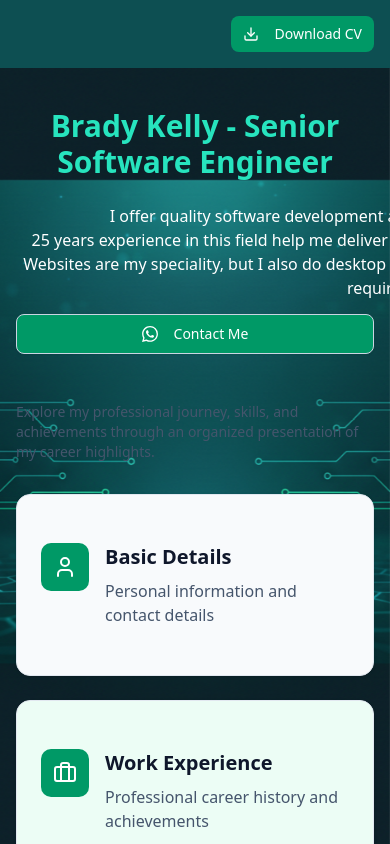
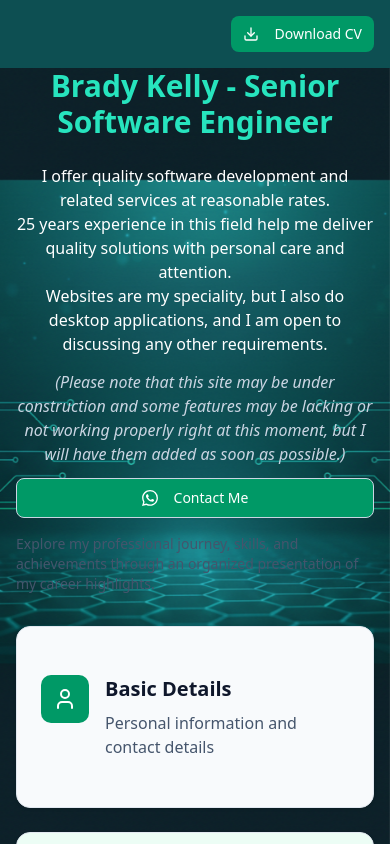
Before and after one commit to brady-kelly/portfolio-temp, a Next.js app: page / in a window 390 px wide. Shown: the top 844 px of the page. Built offline with nearby package versions, Linux system fonts and the light colour scheme.

Commit message:
Hero text centred

```diff
--- a/app/page.tsx
+++ b/app/page.tsx
@@ -1,5 +1,5 @@
-import Link from "next/link"
-import { Card, CardContent } from "@/components/ui/card"
+import Link from "next/link";
+import { Card, CardContent } from "@/components/ui/card";
 import { cvSections } from "@/data/sections";
 import { ContactMe } from "@/components/contact/contact-me";
 import { PageHeading } from "@/components/shared/page-heading";
@@ -9,30 +9,44 @@ export default function HomePage() {
   return (
     <div className="min-h-screen">
       {/* Hero Section */}
-      <div className="relative overflow-hidden">
-        <div className="relative max-w-7xl px-4 sm:px-1 lg:px-2 pt-10 pb-8">
-          <div className="text-center">
-            <PageHeading text="Brady Kelly - Senior Software Engineer" />
-            <div className="w-3xl mx-auto mb-3.5 text-white">
-              <p>I offer quality software development and related services at reasonable rates.</p>
-              <p>25 years experience in this field help me deliver quality solutions with personal care and attention.</p>
-              <p>Websites are my speciality, but I also do desktop applications, and I am open to discussing any other requirements.</p>
-            </div>
-            {/* <p className="text-slate-600"><em>(Please note that this site may be under construction and lacks several features. I will have them added as soon as possible.)</em></p> */}
-            <div className="mt-3"><ContactMe /></div>
+      <div className="w-full px-4">
+        <div className="w-full max-w-2xl mx-auto text-center wrap-break-word">
+          <PageHeading text="Brady Kelly - Senior Software Engineer" />
+          <div className="mb-3.5 text-white">
+            <p className="whitespace-normal">
+              I offer quality software development and related services at
+              reasonable rates.
+            </p>
+            <p className="whitespace-normal">
+              25 years experience in this field help me deliver quality
+              solutions with personal care and attention.
+            </p>
+            <p className="whitespace-normal">
+              Websites are my speciality, but I also do desktop applications,
+              and I am open to discussing any other requirements.
+            </p>
+          </div>
+          <p className="text-slate-300">
+            <em>
+              (Please note that this site may be under construction and some
+              features may be lacking or not working properly right at this
+              moment, but I will have them added as soon as possible.)
+            </em>
+          </p>
+          <div className="mt-3">
+            <ContactMe />
           </div>
         </div>
       </div>
 
-
       <div className="max-w-7xl mx-auto px-4 sm:px-6 lg:px-8 py-4">
         <p className="text-sm md:text-sm text-slate-600 mb-8 max-w-3xl mx-auto text-pretty">
-          Explore my professional journey, skills, and achievements through an organized presentation of my career
-          highlights.
+          Explore my professional journey, skills, and achievements through an
+          organized presentation of my career highlights.
         </p>
         <div className="grid grid-cols-1 md:grid-cols-2 lg:grid-cols-3 gap-6">
           {sections.map((section, index) => {
-            const IconComponent = section.icon
+            const IconComponent = section.icon;
             return (
               <Link key={section.href} href={section.href}>
                 <Card
@@ -46,17 +60,21 @@ export default function HomePage() {
                         </div>
                       </div>
                       <div className="flex-1">
-                        <h3 className="text-xl font-semibold text-slate-900 mb-2">{section.title}</h3>
-                        <p className="text-slate-600 text-pretty">{section.description}</p>
+                        <h3 className="text-xl font-semibold text-slate-900 mb-2">
+                          {section.title}
+                        </h3>
+                        <p className="text-slate-600 text-pretty">
+                          {section.description}
+                        </p>
                       </div>
                     </div>
                   </CardContent>
                 </Card>
               </Link>
-            )
+            );
           })}
         </div>
       </div>
-    </div >
-  )
+    </div>
+  );
 }
```
